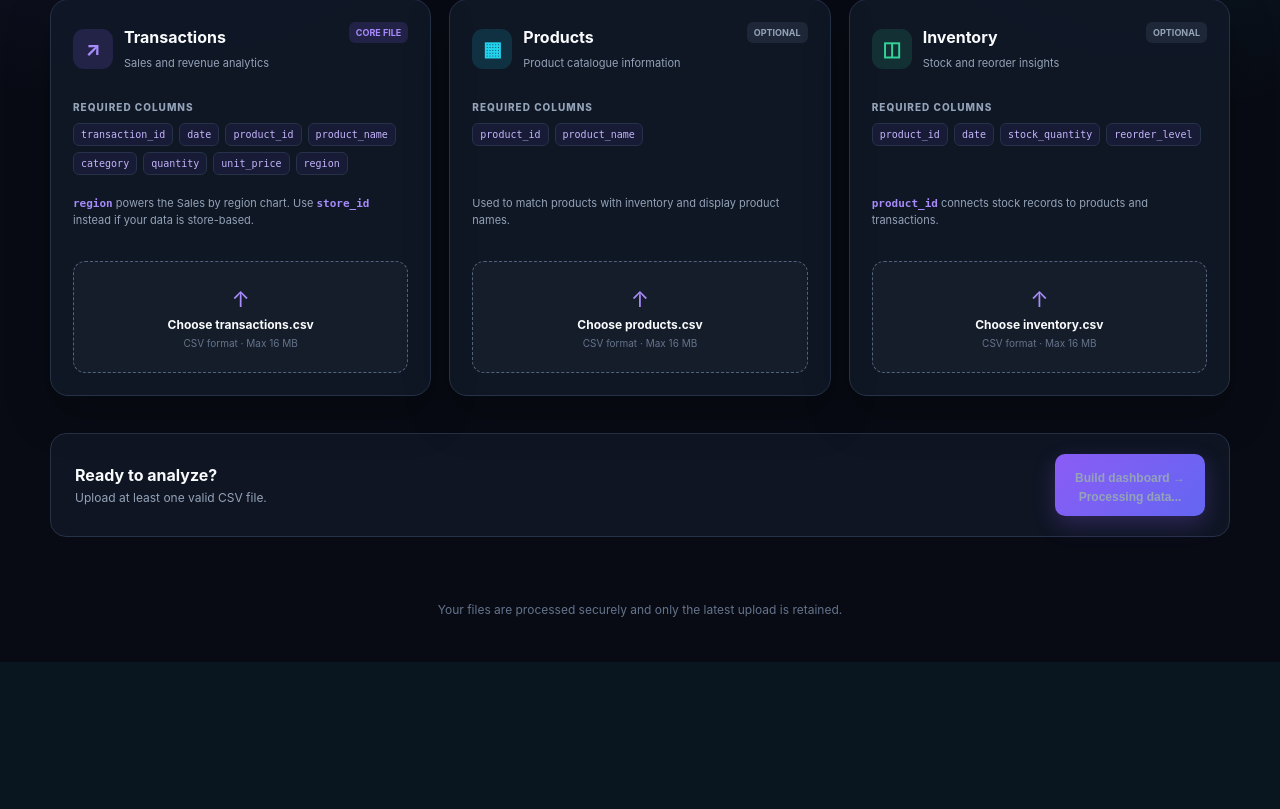
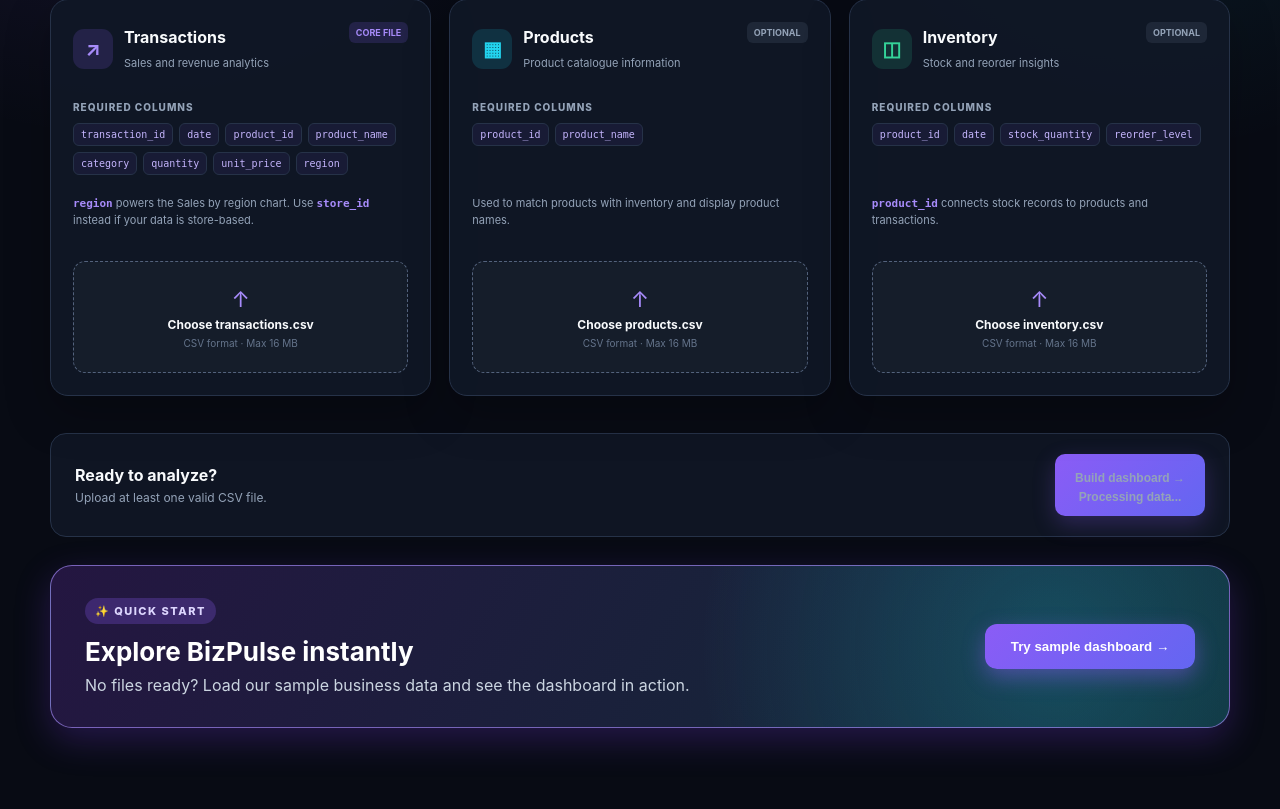
Before and after one commit to suvancodes/BizPulse, a Flask app: page /upload in a window 1280 px wide. Shown: the part 350-1159 px from the top of the page. Before the commit the page ends 967 px from the top, so only its background shows below. Run offline with Flask 3, Linux system fonts and the light colour scheme.

Commit message:
add sample option

```diff
--- a/app.py
+++ b/app.py
@@ -1,7 +1,9 @@
 import os
+import shutil
 from pathlib import Path
 
 import pandas as pd
+
 from flask import Flask, redirect, render_template, request, url_for
 
 from backend.analytics.inventory import (
@@ -18,12 +20,13 @@ from backend.analytics.profitability import calculate_profitability
 
 app = Flask(__name__)
 
+BASE_DIR = Path(__file__).resolve().parent
 IS_VERCEL = os.environ.get("VERCEL") == "1"
 
 if IS_VERCEL:
     UPLOAD_FOLDER = Path("/tmp/bizpulse/uploads")
 else:
-    UPLOAD_FOLDER = Path("data/uploads")
+    UPLOAD_FOLDER = BASE_DIR / "data" / "uploads"
 
 UPLOAD_FOLDER.mkdir(parents=True, exist_ok=True)
 
@@ -58,6 +61,8 @@ INVENTORY_COLUMNS = {
     "stock_quantity",
     "reorder_level",
 }
+
+SAMPLE_FOLDER = BASE_DIR / "data" / "sample"
 
 
 @app.route("/")
@@ -390,6 +395,23 @@ def profitability_page():
     )
 
 
+@app.route("/use-sample-data", methods=["POST"])
+def use_sample_data():
+    sample_files = {
+        "transactions.csv": CURRENT_DATASET,
+        "current_products.csv": PRODUCTS_DATASET,
+        "current_inventory.csv": INVENTORY_DATASET,
+    }
+
+    for filename, destination in sample_files.items():
+        source = SAMPLE_FOLDER / filename
+
+        if source.exists():
+            shutil.copyfile(source, destination)
+
+    return redirect(url_for("dashboard_page"))
+
+
 def load_csv(path):
     if not path.exists():
         return None
--- a/static/style.css
+++ b/static/style.css
@@ -647,10 +647,7 @@ button:hover,
 }
 
 .upload-footer {
-    margin-top: 65px;
-    color: #64748b;
-    font-size: 12px;
-    text-align: center;
+    margin: 24px 0 18px;
 }
 
 @media (max-width: 800px) {
@@ -2254,3 +2251,104 @@ button:hover,
         text-align: center;
     }
 }
+
+.sample-data-panel {
+    display: flex;
+    align-items: center;
+    justify-content: space-between;
+    gap: 24px;
+    margin: 28px 0;
+    padding: 22px 24px;
+    border: 1px solid rgba(139, 92, 246, .35);
+    border-radius: 18px;
+    background: linear-gradient(
+        135deg,
+        rgba(139, 92, 246, .14),
+        rgba(34, 211, 238, .08)
+    );
+}
+
+.sample-data-panel h3 {
+    margin: 6px 0;
+}
+
+.sample-data-panel .muted {
+    margin: 0;
+}
+
+@media (max-width: 700px) {
+    .sample-data-panel {
+        align-items: stretch;
+        flex-direction: column;
+    }
+
+    .sample-data-panel button {
+        width: 100%;
+    }
+}
+
+.sample-hero {
+    display: flex;
+    align-items: center;
+    justify-content: space-between;
+    gap: 30px;
+    margin: 28px 0 36px;
+    padding: 30px 34px;
+    border: 1px solid rgba(167, 139, 250, .65);
+    border-radius: 22px;
+    background:
+        radial-gradient(circle at 85% 50%, rgba(34, 211, 238, .22), transparent 35%),
+        linear-gradient(120deg, #241641, #102b35);
+    box-shadow: 0 12px 35px rgba(124, 58, 237, .25);
+}
+
+.sample-badge {
+    display: inline-block;
+    padding: 6px 10px;
+    border-radius: 999px;
+    color: #ddd6fe;
+    background: rgba(139, 92, 246, .25);
+    font-size: 11px;
+    font-weight: 800;
+    letter-spacing: 1.5px;
+}
+
+.sample-hero h2 {
+    margin: 12px 0 8px;
+    color: #fff;
+    font-size: 26px;
+}
+
+.sample-hero p {
+    margin: 0;
+    color: #cbd5e1;
+}
+
+.sample-hero-button {
+    min-width: 210px;
+    padding: 15px 22px;
+    border: 0;
+    border-radius: 12px;
+    color: #fff;
+    background: linear-gradient(135deg, #8b5cf6, #6366f1);
+    box-shadow: 0 8px 22px rgba(139, 92, 246, .45);
+    font-weight: 800;
+    cursor: pointer;
+}
+
+.sample-hero-button:hover {
+    transform: translateY(-2px);
+    box-shadow: 0 12px 28px rgba(139, 92, 246, .65);
+}
+
+@media (max-width: 700px) {
+    .sample-hero {
+        align-items: stretch;
+        flex-direction: column;
+        padding: 24px;
+    }
+
+    .sample-hero-button {
+        width: 100%;
+    }
+}
--- a/templates/upload.html
+++ b/templates/upload.html
@@ -144,9 +144,24 @@
         </section>
     </form>
 
-    <footer class="upload-footer">
-        Your files are processed securely and only the latest upload is retained.
-    </footer>
+
+
+    <section class="sample-hero">
+        <div class="sample-hero-content">
+            <span class="sample-badge">✨ QUICK START</span>
+            <h2>Explore BizPulse instantly</h2>
+            <p>
+                No files ready? Load our sample business data and see the
+                dashboard in action.
+            </p>
+        </div>
+
+        <form method="post" action="{{ url_for('use_sample_data') }}">
+            <button class="sample-hero-button" type="submit">
+                Try sample dashboard →
+            </button>
+        </form>
+    </section>
 </main>
 
 <script>
```
Also changed, not shown: data/sample/current_inventory.csv (added, +9 -0 lines), data/sample/current_products.csv (added, +9 -0 lines), data/sample/transactions.csv (added, +13 -0 lines).
